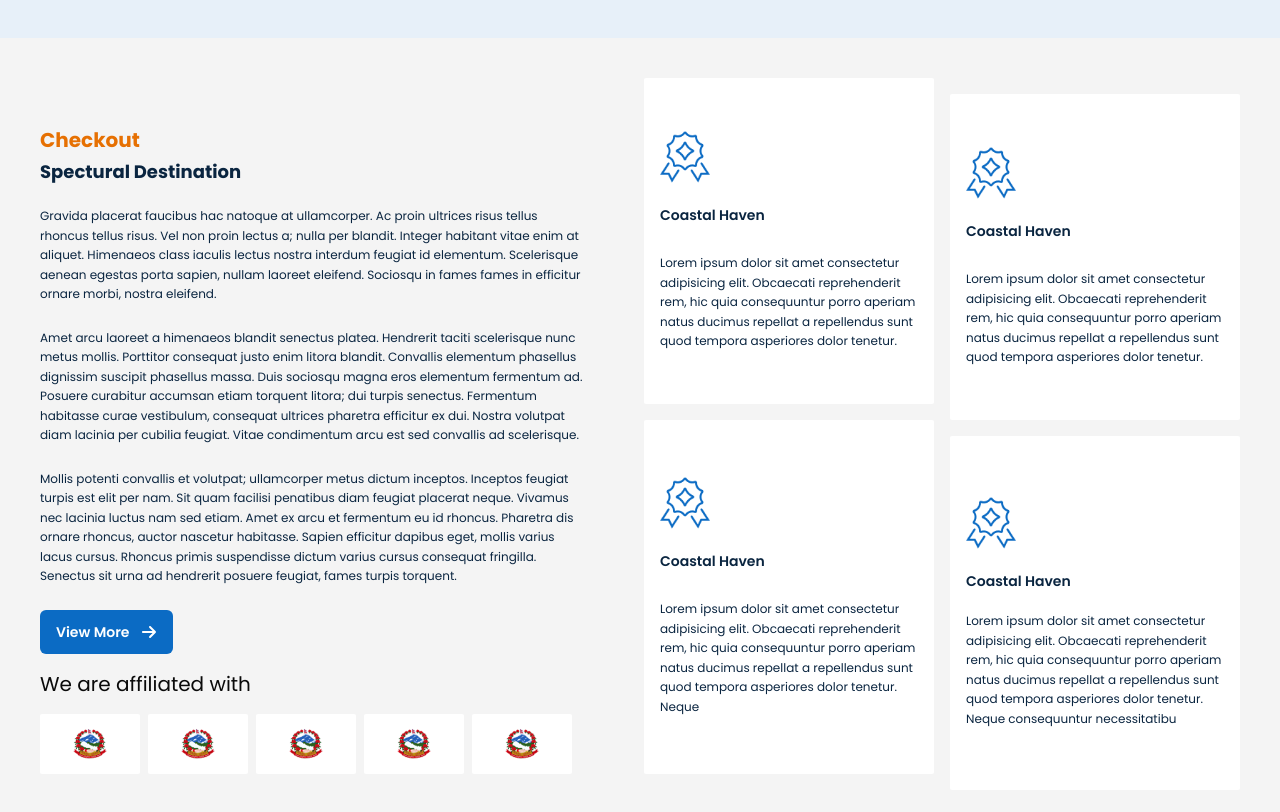
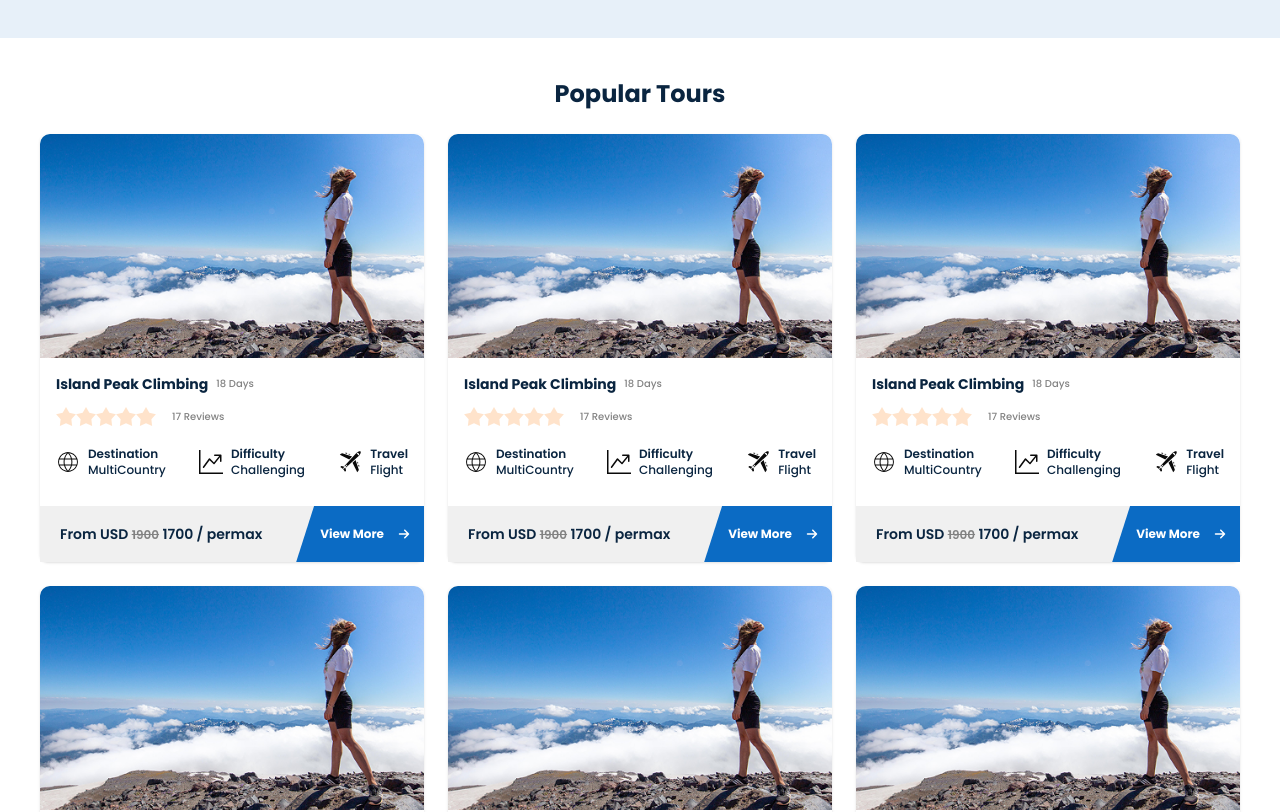
Before and after one commit to AvinasHSinha07/adventure-website, a Next.js app: page / in a window 1280 px wide. Shown: the part 1941-2753 px from the top of the page. Built offline with nearby package versions, Linux system fonts and the light colour scheme.

Commit message:
added tourdetails section

```diff
--- a/app/page.js
+++ b/app/page.js
@@ -7,6 +7,7 @@ import Events from "@/components/Events";
 import Awards from "@/components/Awards";
 import Recommendation from "@/components/Recommendation";
 import Slider2 from "@/components/Slider2";
+import TourDetails from "@/components/TourDetails";
 
 export default function Home() {
   return (
@@ -15,6 +16,7 @@ export default function Home() {
       <Banner></Banner>
       <Tours></Tours>
       <Events></Events>
+      <TourDetails></TourDetails>
       <Awards></Awards>
       <Recommendation></Recommendation>
       {/* <Slider2></Slider2> */}
--- /dev/null
+++ b/components/DetailsCard.jsx
@@ -0,0 +1,119 @@
+import React from "react";
+import Image from "next/image";
+import { CiGlobe } from "react-icons/ci";
+import { BsGraphUpArrow } from "react-icons/bs";
+import { GiCommercialAirplane } from "react-icons/gi";
+import { FontAwesomeIcon } from "@fortawesome/react-fontawesome";
+import { faArrowRight } from "@fortawesome/free-solid-svg-icons";
+
+const DetailsCard = () => {
+  return (
+    <div className="card bg-base-100 shadow-sm w-full sm:w-80 md:w-96">
+      <figure className="relative w-full h-56">
+        <Image
+          src="/tourimage.png"
+          alt="Tour Image"
+          fill
+          className="object-cover rounded-t-lg"
+        />
+      </figure>
+      <div className="card-body p-4">
+        <h2 className="text-sm font-bold text-[#0A2540] flex items-center gap-2">
+          Island Peak Climbing
+          <span className="text-[#828282] text-[10px] font-medium">
+            18 Days
+          </span>
+        </h2>
+
+        {/* Rating Section */}
+        <div className="flex items-center mt-1">
+          <div className="rating rating-sm">
+            <input
+              type="radio"
+              name="rating-9"
+              className="mask mask-star-2 bg-[#FF7902]"
+            />
+            <input
+              type="radio"
+              name="rating-9"
+              className="mask mask-star-2 bg-[#FF7902]"
+              defaultChecked
+            />
+            <input
+              type="radio"
+              name="rating-9"
+              className="mask mask-star-2 bg-[#FF7902]"
+            />
+            <input
+              type="radio"
+              name="rating-9"
+              className="mask mask-star-2 bg-[#FF7902]"
+            />
+            <input
+              type="radio"
+              name="rating-9"
+              className="mask mask-star-2 bg-[#FF7902]"
+            />
+          </div>
+          <span className="text-[#828282] text-[10px] font-medium ml-4">
+            17 Reviews
+          </span>
+        </div>
+
+        {/* Features Section */}
+        <div className="flex flex-wrap justify-between mt-3">
+          <div className="flex items-center gap-2 w-1/2 sm:w-auto">
+            <CiGlobe className="text-2xl" />
+            <div>
+              <h3 className="text-xs text-[#0A2540] font-semibold">
+                Destination
+              </h3>
+              <h3 className="text-xs text-[#0A2540] font-medium">
+                MultiCountry
+              </h3>
+            </div>
+          </div>
+          <div className="flex items-center gap-2 w-1/2 sm:w-auto">
+            <BsGraphUpArrow className="text-2xl" />
+            <div>
+              <h3 className="text-xs text-[#0A2540] font-semibold">
+                Difficulty
+              </h3>
+              <h3 className="text-xs text-[#0A2540] font-medium">
+                Challenging
+              </h3>
+            </div>
+          </div>
+          <div className="flex items-center gap-2 w-full sm:w-auto">
+            <GiCommercialAirplane className="text-2xl" />
+            <div>
+              <h3 className="text-xs text-[#0A2540] font-semibold">Travel</h3>
+              <h3 className="text-xs text-[#0A2540] font-medium">Flight</h3>
+            </div>
+          </div>
+        </div>
+
+        {/* Pricing and Button */}
+      </div>
+      <div className="flex items-center justify-between mt-3 h-14 bg-[#F0F0F0] w-full">
+        <div className="text-sm text-[#0A2540] font-semibold ml-5">
+          <p>
+            From USD <del className="text-[#828282] text-xs">1900</del>{" "}
+            <span className="text-sm text-[#0A2540] font-semibold">
+              1700 / permax
+            </span>
+          </p>
+        </div>
+        <div
+          className="flex items-center justify-center gap-3 pl-6  pr-3 h-14 bg-[#0B6BC4] text-white font-bold text-xs relative hover:bg-[#FF7902]  cursor-pointer"
+          style={{ clipPath: "polygon(14% 0%, 100% 0%, 100% 100%, 0% 100%)" }}
+        >
+          <span>View More</span>
+          <FontAwesomeIcon className="w-4 h-4" icon={faArrowRight} />
+        </div>
+      </div>
+    </div>
+  );
+};
+
+export default DetailsCard;
--- /dev/null
+++ b/components/TourDetails.jsx
@@ -0,0 +1,20 @@
+import React from "react";
+import DetailsCard from "./DetailsCard";
+
+const TourDetails = () => {
+  return (
+    <div className="md:px-10 md:py-10 px-2 py-10    ">
+      <h1 className="text-2xl font-bold text-[#0A2540] text-center mb-6">Popular Tours</h1>
+      <div className="grid grid-cols-1 sm:grid-cols-2 lg:grid-cols-3 gap-6 justify-items-center">
+        <DetailsCard />
+        <DetailsCard />
+        <DetailsCard />
+        <DetailsCard />
+        <DetailsCard />
+        <DetailsCard />
+      </div>
+    </div>
+  );
+};
+
+export default TourDetails;
```
Also changed, not shown: public/tourimage.png (added).
